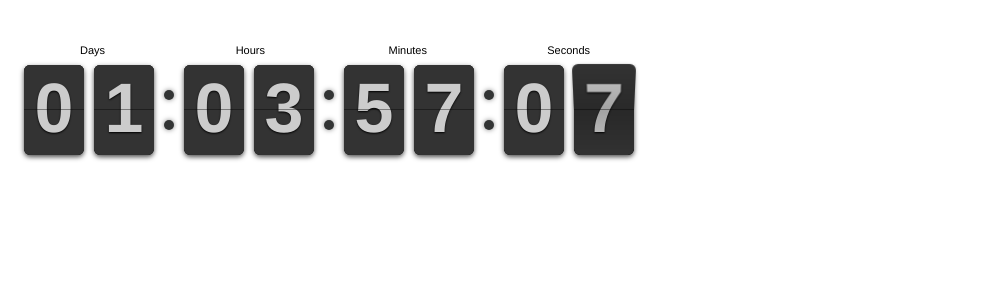
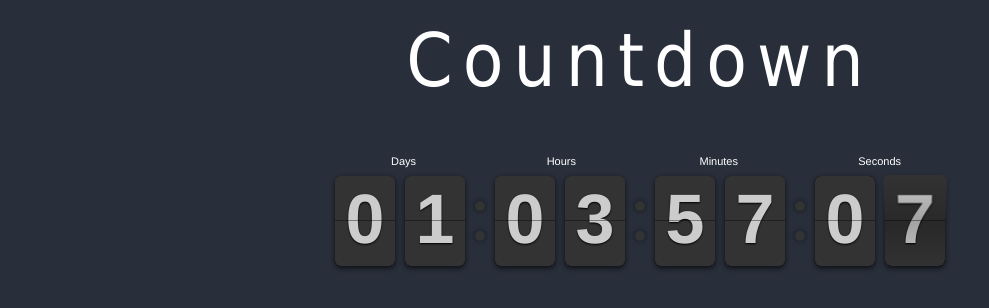
Before and after one commit to jeremiahogutu/countdown-timer, a plain HTML site: page index.html in a window 1280 px wide. Shown: the whole page, without its empty margins (0-989 px from the left). Drawn offline with nearby package versions, Linux system fonts and the light colour scheme.

Commit message:
added css styles

```diff
--- a/css/flipclock.css
+++ b/css/flipclock.css
@@ -202,7 +202,7 @@
   position: absolute;
   top: -1.5em;
   right: -86px;
-  color: black;
+  color: #fff;
   text-shadow: none; }
 
 .flip-clock-divider.minutes .flip-clock-label {
--- a/css/main.css
+++ b/css/main.css
@@ -1,7 +1,17 @@
 body {
-
+	background: #282E3A;
+	font-family: tahoma;
 }
 
-#clock {
-	margin-top: 60px;
+h1 {
+	color: #fff;
+	text-align: center;
+	font-size: 74px;
+	letter-spacing: 10px;
 }
+
+#clock{
+	max-width: 620px;
+	height: 116px;
+	margin: 70px auto;
+}
--- a/index.html
+++ b/index.html
@@ -3,12 +3,13 @@
 <head>
 	<meta charset="UTF-8">
 	<title>Countdown Timer</title>
+	<link rel="stylesheet" href="https://maxcdn.bootstrapcdn.com/bootstrap/3.3.7/css/bootstrap.min.css" integrity="sha384-BVYiiSIFeK1dGmJRAkycuHAHRg32OmUcww7on3RYdg4Va+PmSTsz/K68vbdEjh4u" crossorigin="anonymous">
 	<link rel="stylesheet" type="text/css" href="css/flipclock.css">
 	<link rel="stylesheet" type="text/css" href="css/main.css">
 </head>
 <body>
-
-	<div id="clock">
+	<h1>Countdown</h1>
+	<div id="clock" class="text-center">
 
 	</div>
 	<div id="message">
```
